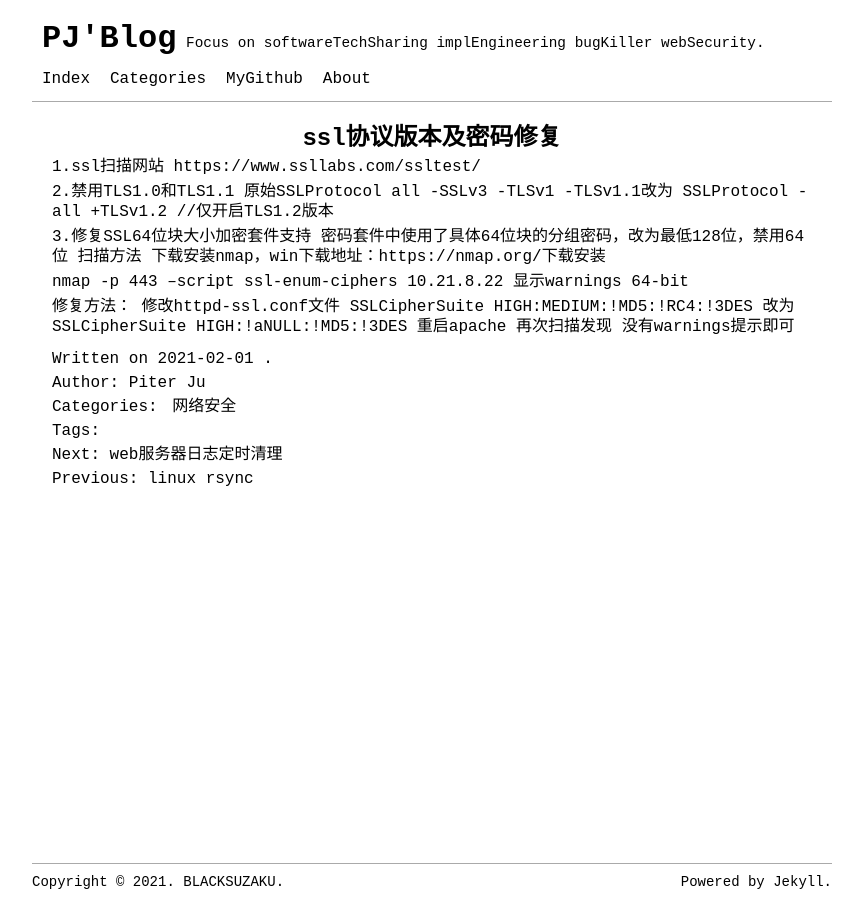
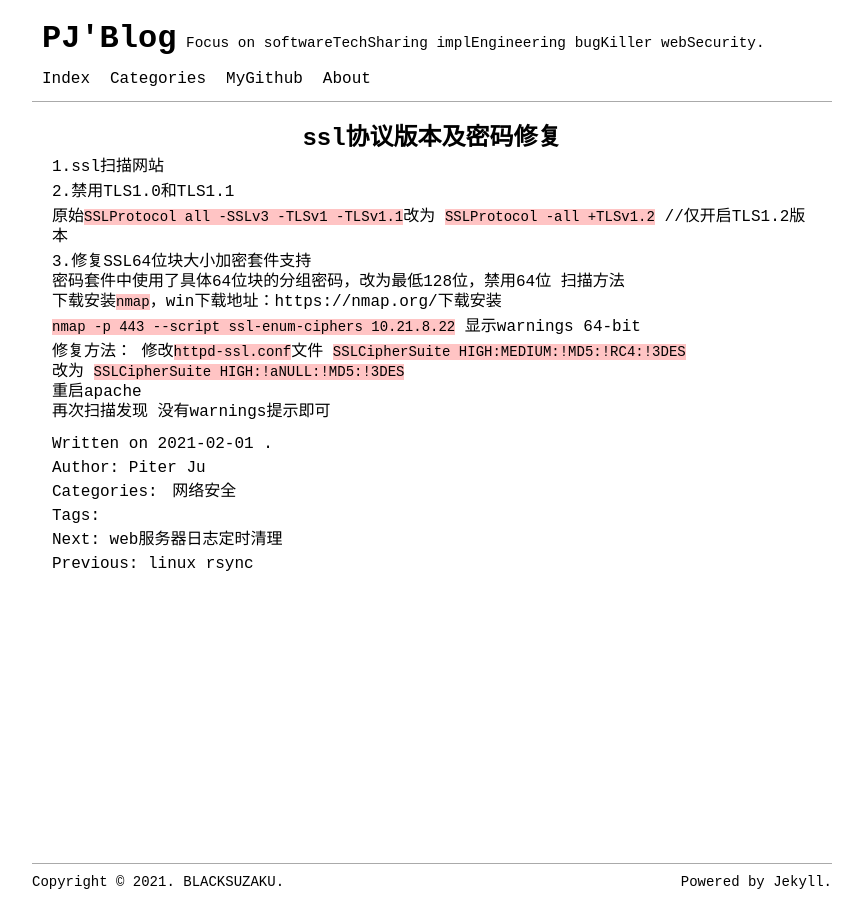
Before and after one commit to 2hux1nb0/2hux1nb0.github.io, a Jekyll site: the page built from _posts/2021-02-01-ssl协议版本及密码修复.md, in a window 1280 px wide. Shown: the whole page, without its empty margins (208-1068 px from the left). Built offline with Jekyll 4.4.1, drawn with Linux system fonts in a browser that asks for light colours.

Commit message:
Update 2021-02-01-ssl协议版本及密码修复.md

```diff
--- a/_posts/2021-02-01-ssl协议版本及密码修复.md
+++ b/_posts/2021-02-01-ssl协议版本及密码修复.md
@@ -4,27 +4,27 @@ title:  "ssl协议版本及密码修复"
 categories: [网络安全]
 ---
 
-1.ssl扫描网站
-https://www.ssllabs.com/ssltest/
+1.[ssl扫描网站](https://www.ssllabs.com/ssltest/)
 
 2.禁用TLS1.0和TLS1.1
-原始SSLProtocol all -SSLv3 -TLSv1 -TLSv1.1改为
-SSLProtocol -all +TLSv1.2            //仅开启TLS1.2版本
+
+原始`SSLProtocol all -SSLv3 -TLSv1 -TLSv1.1`改为
+`SSLProtocol -all +TLSv1.2`            //仅开启TLS1.2版本
 
 3.修复SSL64位块大小加密套件支持
 密码套件中使用了具体64位块的分组密码，改为最低128位，禁用64位
 扫描方法
-下载安装nmap，win下载地址：https://nmap.org/下载安装
+下载安装`nmap`，win下载地址：https://nmap.org/下载安装
 
-nmap -p 443 --script ssl-enum-ciphers 10.21.8.22
+`nmap -p 443 --script ssl-enum-ciphers 10.21.8.22`
 显示warnings
 64-bit
 
 修复方法：
-修改httpd-ssl.conf文件
-SSLCipherSuite HIGH:MEDIUM:!MD5:!RC4:!3DES
+修改`httpd-ssl.conf`文件
+`SSLCipherSuite HIGH:MEDIUM:!MD5:!RC4:!3DES`
 改为
-SSLCipherSuite HIGH:!aNULL:!MD5:!3DES
+`SSLCipherSuite HIGH:!aNULL:!MD5:!3DES`
 重启apache
 再次扫描发现
 没有warnings提示即可
```
